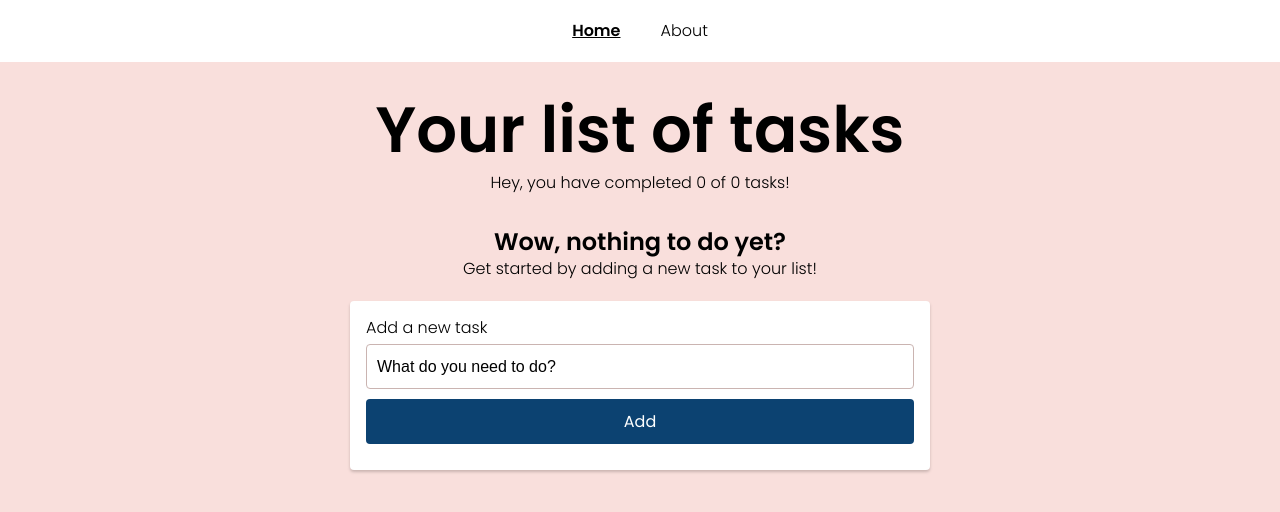
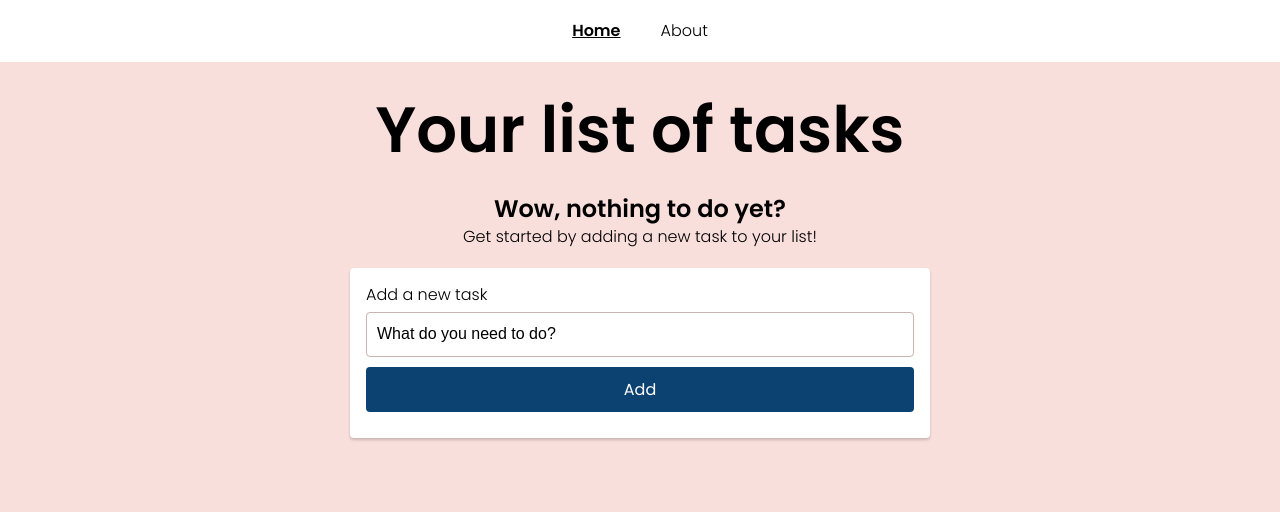
Before and after one commit to zarasyversen/svelte-todo, a SvelteKit app: page / in a window 1280 px wide. Shown: the top 512 px of the page. Built offline with nearby package versions, Linux system fonts and the light colour scheme.

Commit message:
Fix reactivity in counter and add loading state

```diff
--- a/src/lib/app.css
+++ b/src/lib/app.css
@@ -8,7 +8,7 @@
 :root {
   --base: #f9dfdc;
   --darker-base: #cab4b1;
-  --light-blue: #0a81ab;
+  --light-blue: #086a8d;
   --blue: #0c4271;
   --black: #000000;
   --white: #ffffff;
@@ -55,6 +55,11 @@ body {
   margin-bottom: 30px;
 }
 
+.empty {
+  margin: 10px 0;
+  text-align: center;
+}
+
 .button {
   background: var(--blue);
   padding: 10px 20px;
@@ -74,6 +79,8 @@ body {
 .button:focus {
   outline: 1px dashed var(--black);
 }
+
+
 
 svg {
   width: 20px;
--- a/src/lib/store.ts
+++ b/src/lib/store.ts
@@ -1,12 +1,15 @@
 import { writable } from 'svelte/store';
 import type { TodoItem } from '../types/TodoItem';
 export const storedTodos = writable<TodoItem[]>([]);
+export const todosLoaded = writable(false);
 if (typeof localStorage !== 'undefined') {
   const temp = localStorage.getItem('todos');
   const savedTodos = temp ? JSON.parse(temp) : [];
   storedTodos.set(savedTodos);
+  todosLoaded.set(true);
   storedTodos.subscribe((value) => {
     const temp = JSON.stringify(value);
     localStorage.setItem('todos', temp ? temp : '');
   });
+
 }
--- a/src/lib/todos/counter.svelte
+++ b/src/lib/todos/counter.svelte
@@ -3,19 +3,18 @@
 
   export let todos: TodoItem[];
 
-  $: totalCount = todos.length;
   $: completedTasks = todos.filter((todo) => todo.completed === true).length;
-  const noTasks = totalCount === 0;
+  $: noTasks = todos.length === 0;
 </script>
 
 {#if !noTasks}
-  <p class="taskCounter">
-    Hey, you have completed {completedTasks} of {totalCount} tasks!
+  <p class="counter">
+    Hey, you have completed {completedTasks} of {todos.length} tasks!
   </p>
 {/if}
 
 <style>
-  .taskCounter {
+  .counter {
     margin: 10px 0;
     text-align: center;
   }
--- a/src/lib/todos/todoListItem.svelte
+++ b/src/lib/todos/todoListItem.svelte
@@ -85,7 +85,7 @@
     <input
       type="text"
       id={`edit-${todo.id}`}
-      class="textInput"
+      class="input-text input-edit"
       bind:value={editInput}
       on:change={() => handleEdit(todo.id)}
       on:keydown={(e) => updateEdit(e)}
@@ -163,11 +163,7 @@
     stroke: var(--blue);
   }
 
-  .textInput {
-    width: 100%;
-    padding: 10px;
-    border: var(--border);
+  .input-edit {
     margin-bottom: 20px;
-    font-size: 1.2rem;
   }
 </style>
--- a/src/routes/+page.svelte
+++ b/src/routes/+page.svelte
@@ -6,8 +6,8 @@
   import AddTodo from '../lib/todos/addTodo.svelte';
   import TodosList from '$lib/todos/todosList.svelte';
 
-  import { storedTodos } from '../lib/store';
-  let todos = $storedTodos.sort((a, b) => b.id - a.id);
+  import { storedTodos, todosLoaded } from '../lib/store';
+  let todos = $storedTodos ? $storedTodos.sort((a, b) => b.id - a.id) : [];
 
   const handleNewTodo = (event: CustomEvent) => {
     addNewTodoItem(event.detail.title);
@@ -71,7 +71,7 @@
   };
 
   const setTodos = (newTodo: TodoItem) => {
-    todos = [...todos, newTodo];
+    todos = [newTodo, ...todos];
     storedTodos.set(todos);
   };
 </script>
@@ -80,6 +80,7 @@
   <div class="inner">
     <div class="inner-top">
       <Header />
+      {#if $todosLoaded}
         <Counter {todos} />
         {#if todos.length === 0}
           <EmptyList />
@@ -93,6 +94,9 @@
             on:deleteTodo={deletingTodo}
           />
         {/if}
+      {:else}
+          <p class="empty">Loading...</p>
+      {/if}
     </div>
   </div>
 </div>
```
Also changed, not shown: src/app.html (+1 -0 lines), 1 other file (tests, documents, lock files or other folders). Lines whose indentation alone changed are shown as unchanged.
